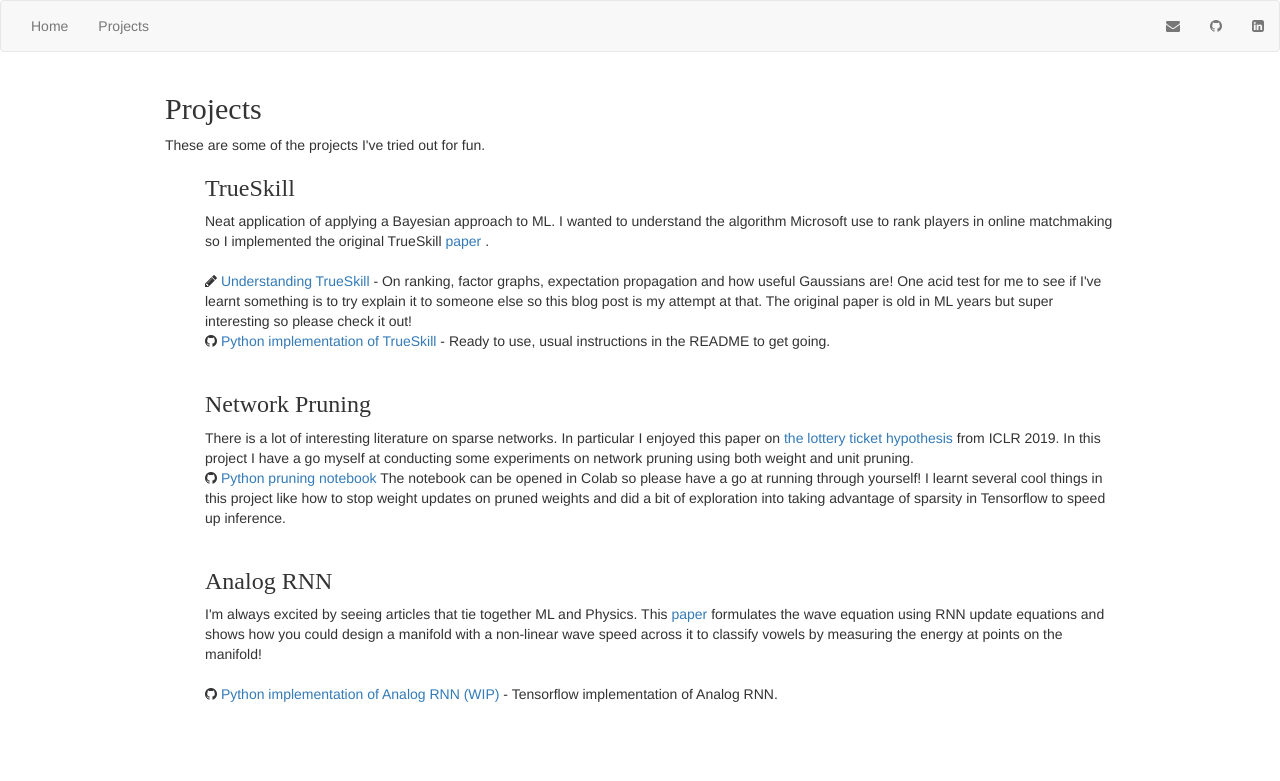
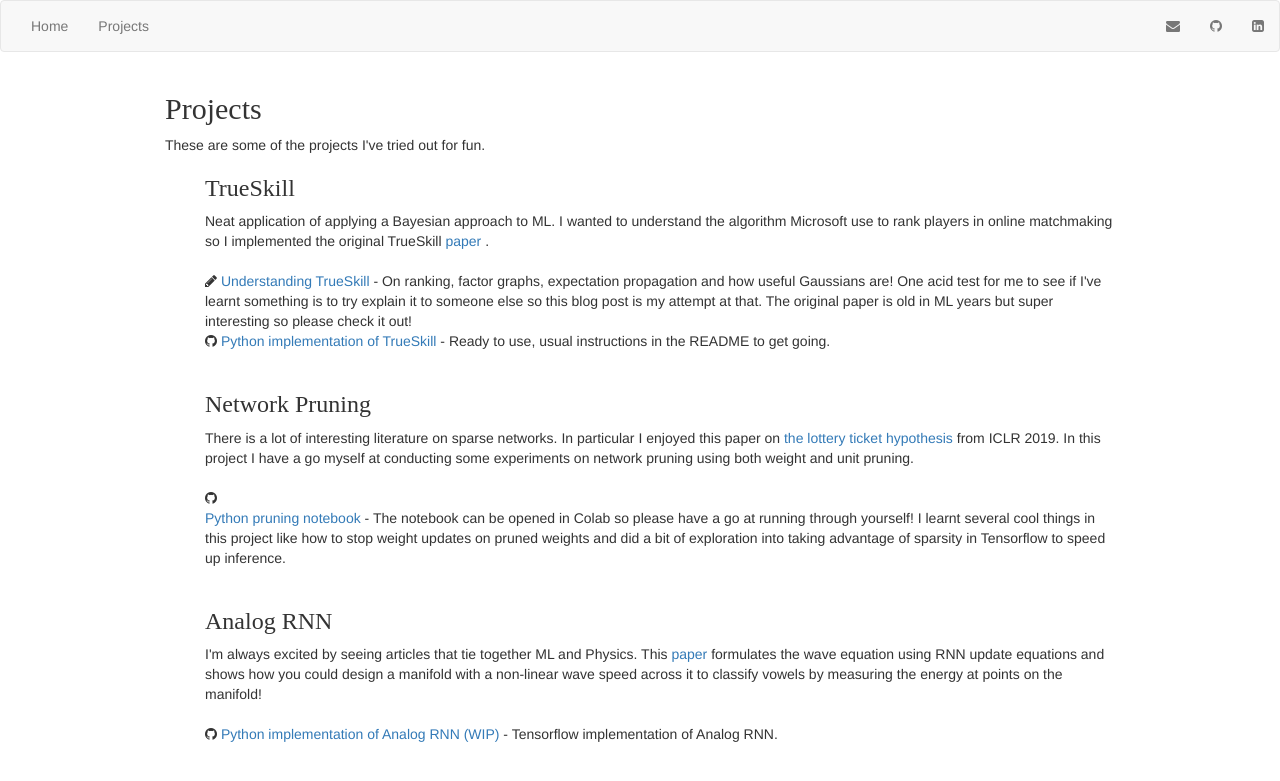
Before and after one commit to Nush395/Nush395.github.io, a Jekyll site: the page built from projects/index.html, in a window 1280 px wide. Shown: the top 781 px of the page. Built offline with Jekyll 4.4.1, drawn with Linux system fonts in a browser that asks for light colours.

Commit message:
Added pruning post.

```diff
--- a/projects/index.html
+++ b/projects/index.html
@@ -39,9 +39,11 @@
 			<a href="https://arxiv.org/abs/1803.03635">the lottery ticket hypothesis</a> from ICLR 2019. In this project
 			I have a go myself at conducting some experiments on network pruning using both weight and unit pruning.
 			<br>
+			<br>
 			<i class="fa fa-github"></i>
+			<br>
 			<a href="https://github.com/Nush395/pruning/blob/master/network_pruning.ipynb">Python pruning notebook</a>
-			The notebook can be opened in Colab so please have a go at running through yourself! I learnt several cool
+			- The notebook can be opened in Colab so please have a go at running through yourself! I learnt several cool
 			things in this project like how to stop weight updates on pruned weights and did a bit of exploration into
 			taking advantage of sparsity in Tensorflow to speed up inference.
 		</li>
```
